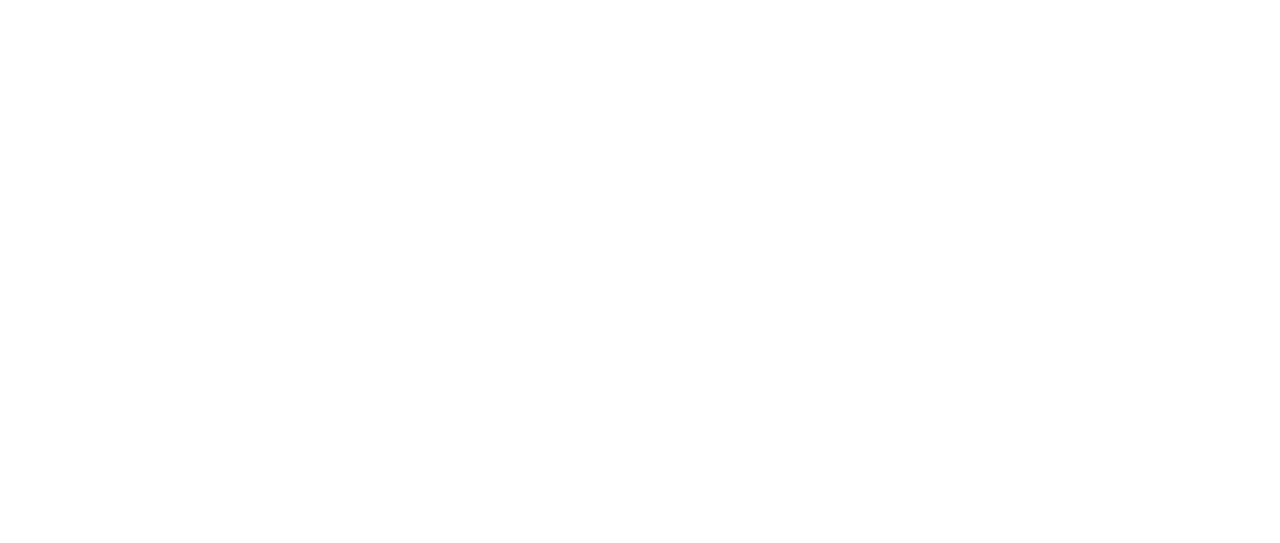
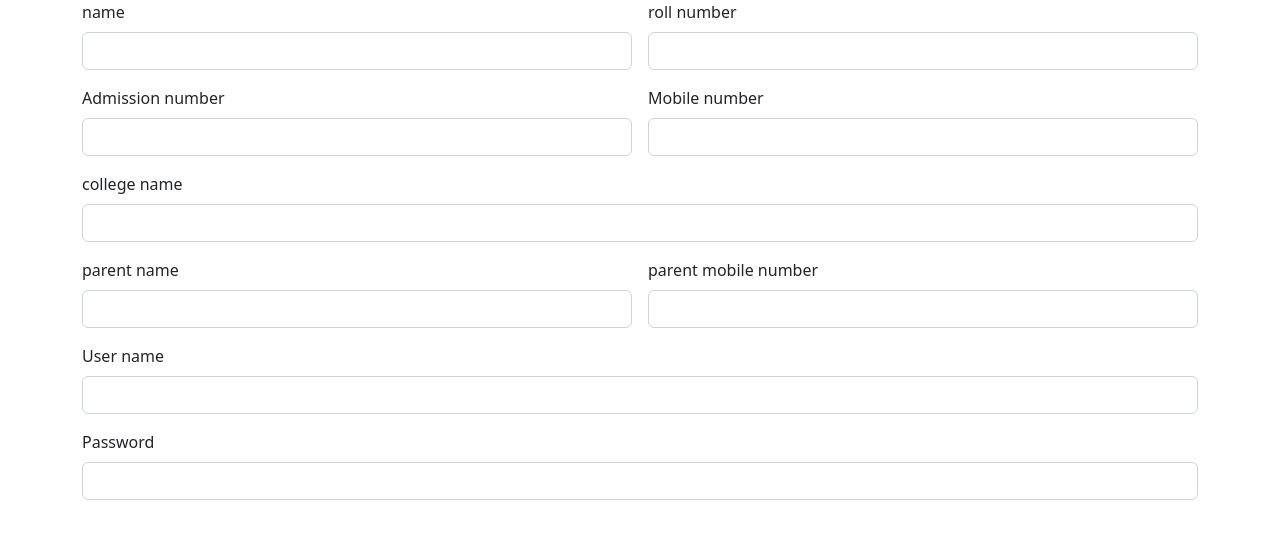
Before and after one commit to Virufighter/Student-App, a plain HTML site: page index.html in a window 1280 px wide. Drawn offline with nearby package versions, Linux system fonts and the light colour scheme.

Commit message:
studenentry

```diff
--- a/index.html
+++ b/index.html
@@ -9,7 +9,57 @@
 <link href="https://cdn.jsdelivr.net/npm/bootstrap@5.2.3/dist/css/bootstrap.min.css" rel="stylesheet" integrity="sha384-rbsA2VBKQhggwzxH7pPCaAqO46MgnOM80zW1RWuH61DGLwZJEdK2Kadq2F9CUG65" crossorigin="anonymous">
 </head>
 <body>
+    <div class="container">
+        <div class="row">
+            <div class="col col-12 col-sm-12 col-md-12 col-lg-12 col-xl-12">
+                <div class="row g-3">
+                    <div class="col col-12 col-sm-6 col-md-6 col-lg-6 col-xl-6">
+                        <label for="" class="form-label">name</label>
+                        <input type="text" class="form-control">
+                    </div>
+                    <div class="col col-12 col-sm-6 col-md-6 col-lg-6 col-xl-6">
+                        <label for="" class="form-label">roll number</label>
+                        <input type="text" class="form-control">
+                    </div>
+                    <div class="col col-12 col-sm-6 col-md-6 col-lg-6 col-xl-6">
+                        <label for="" class="form-label">Admission number</label>
+                        <input type="text" class="form-control">
+                    </div>
+                    <div class="col col-12 col-sm-6 col-md-6 col-lg-6 col-xl-6">
+                        <label for="" class="form-label">Mobile number</label>
+                        <input type="text" class="form-control">
+                    </div>
 
+
+                    <div class="col col-12 col-sm-12 col-md-12 col-lg-12 col-xl-12">
+                        <label for="" class="form-label">college name</label>
+                        <input type="text" class="form-control">
+                    </div>
+                    <div class="col col-12 col-sm-6 col-md-6 col-lg-6 col-xl-6">
+                        <label for="" class="form-label">parent name</label>
+                        <input type="text" class="form-control">
+                    </div>
+                    <div class="col col-12 col-sm-6 col-md-6 col-lg-6 col-xl-6">
+                        <label for="" class="form-label">parent mobile number</label>
+                        <input type="text" class="form-control">
+
+                    </div>
+                    <div class="col col-12 col-sm-12 col-md-12 col-lg-12 col-xl-12">
+                        <label for="" class="form-label">User name</label>
+                        <input type="text" class="form-control">
+                    </div>
+                    <div class="col col-12 col-sm-12 col-md-12 col-lg-12 col-xl-12">
+                        <label for="" class="form-label">Password</label>
+                        <input type="text" class="form-control">
+                    </div>
+                    <div class="col col-12 col-sm-12 col-md-12 col-lg-12 col-xl-12">
+
+                        <button class="btn tbn-success"></button>
+                    </div>
+                </div>
+            </div>
+        </div>
+    </div>
 
     <!-- JavaScript Bundle with Popper -->
 <script src="https://cdn.jsdelivr.net/npm/bootstrap@5.2.3/dist/js/bootstrap.bundle.min.js" integrity="sha384-kenU1KFdBIe4zVF0s0G1M5b4hcpxyD9F7jL+jjXkk+Q2h455rYXK/7HAuoJl+0I4" crossorigin="anonymous"></script>
```
